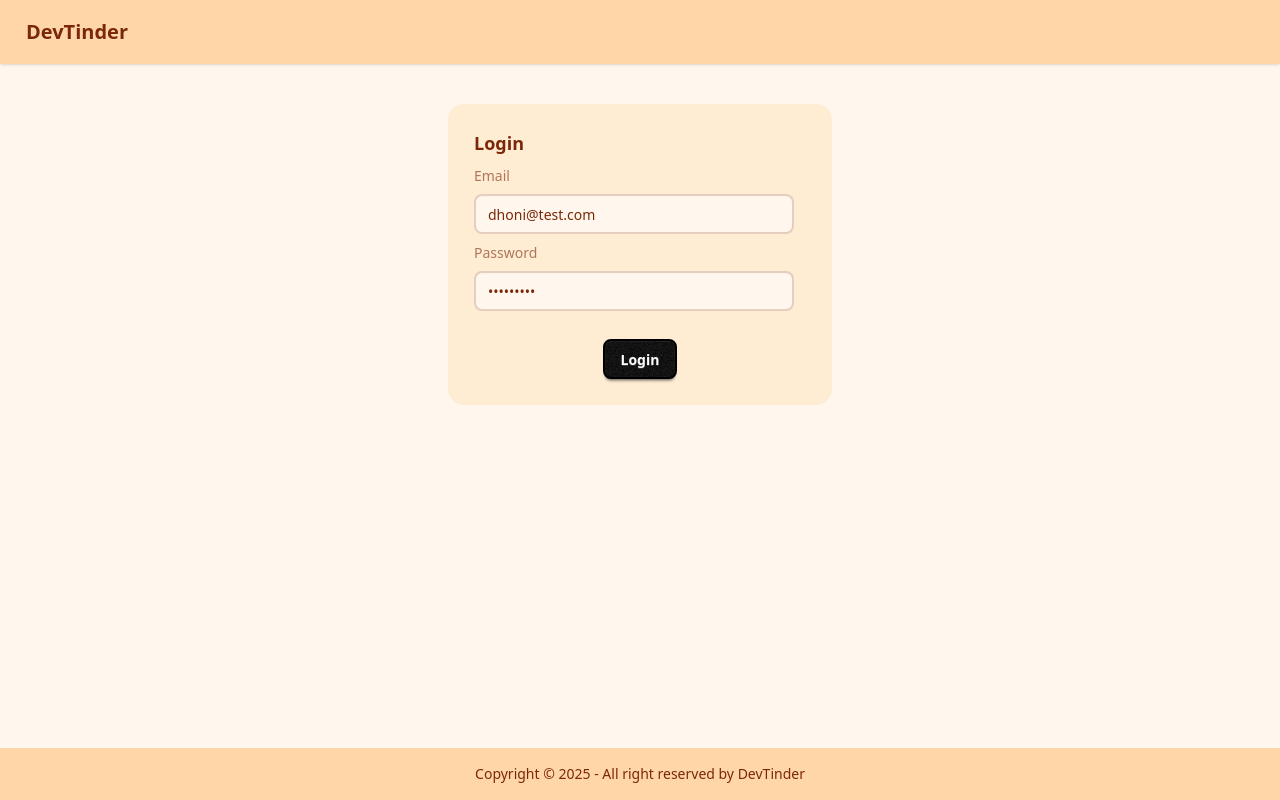
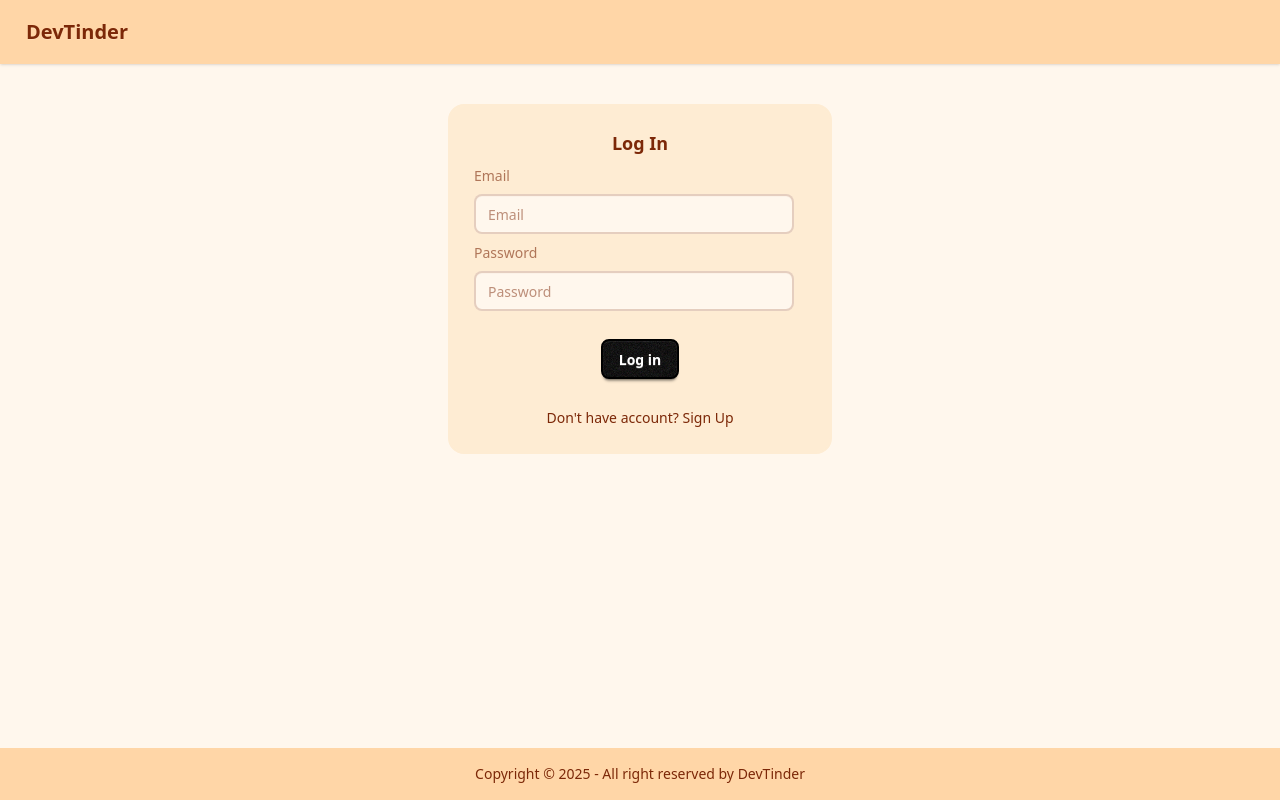
Before and after one commit to ranasauravsingh/dev_tinder_frontend, a React (Vite) app: page /login in a window 1280 px wide. Built offline with nearby package versions, Linux system fonts and the light colour scheme; no server answers.

Commit message:
[Configure][Ui] added auth form component

```diff
--- a/src/pages/Login.jsx
+++ b/src/pages/Login.jsx
@@ -5,19 +5,18 @@ import { useNavigate } from "react-router-dom";
 import { REQUEST_LOGIN } from "../services/auth";
 import { addUser } from "../store/userSlice";
 import { handleError } from "../helpers/common_functions";
+import AuthForm from "../ui/AuthForm";
 
 const Login = () => {
 	const dispatch = useDispatch();
 	const navigate = useNavigate();
 
-	const [email, setEmail] = useState("dhoni@test.com");
-	const [password, setPassword] = useState("Admin@123");
 	const [error, setError] = useState("");
 
-	const handleLogin = () => {
+	const handleLogin = (payload) => {
 		const requestPayload = {
-			emailId: email,
-			password,
+			emailId: payload?.email,
+			password: payload?.password,
 		};
 
 		REQUEST_LOGIN(requestPayload)
@@ -38,38 +37,7 @@ const Login = () => {
 
 	return (
 		<div className="flex justify-center my-10">
-			<div className="card card-border bg-base-200 w-96">
-				<div className="card-body">
-					<h2 className="card-title">Login</h2>
-
-					<label className="label">Email</label>
-					<input
-						type="email"
-						className="input"
-						placeholder="Email"
-						value={email}
-						onChange={(e) => setEmail(e.target.value)}
-					/>
-
-					<label className="label">Password</label>
-					<input
-						type="password"
-						className="input"
-						placeholder="Password"
-						value={password}
-						onChange={(e) => setPassword(e.target.value)}
-					/>
-					{error && <p className="text-red-500">{error}</p>}
-					<div className="card-actions justify-center mt-5">
-						<button
-							className="btn btn-primary"
-							onClick={handleLogin}
-						>
-							Login
-						</button>
-					</div>
-				</div>
-			</div>
+			<AuthForm isLogin={true} error={error} handleSubmit={handleLogin} />
 		</div>
 	);
 };
--- /dev/null
+++ b/src/ui/AuthForm.jsx
@@ -0,0 +1,84 @@
+import React, { useState } from "react";
+import { Link } from "react-router-dom";
+
+const AuthForm = (props) => {
+	const { isLogin, error, handleSubmit } = props;
+
+	const [firstName, setFirstName] = useState("");
+	const [lastName, setLastName] = useState("");
+	const [email, setEmail] = useState("");
+	const [password, setPassword] = useState("");
+
+	return (
+		<div className="card card-border bg-base-200 w-96">
+			<div className="card-body">
+				<h2 className="card-title justify-center">{isLogin ? "Log In" : "Sign Up"}</h2>
+
+				{!isLogin && (
+					<React.Fragment>
+						<label className="label">First Name</label>
+						<input
+							type="text"
+							className="input"
+							placeholder="First Name"
+							value={firstName}
+							onChange={(e) => setFirstName(e.target.value)}
+						/>
+						<label className="label">Last Name</label>
+						<input
+							type="text"
+							className="input"
+							placeholder="Last Name"
+							value={lastName}
+							onChange={(e) => setLastName(e.target.value)}
+						/>
+					</React.Fragment>
+				)}
+
+				<label className="label">Email</label>
+				<input
+					type="email"
+					className="input"
+					placeholder="Email"
+					value={email}
+					onChange={(e) => setEmail(e.target.value)}
+				/>
+
+				<label className="label">Password</label>
+				<input
+					type="password"
+					className="input"
+					placeholder="Password"
+					value={password}
+					onChange={(e) => setPassword(e.target.value)}
+				/>
+				{error && <p className="text-red-500">{error}</p>}
+				<div className="card-actions justify-center my-5">
+					<button
+						className="btn btn-primary"
+						onClick={() => {
+							const payload = {
+								...(firstName !== "" && { firstName }),
+								...(lastName !== "" && { lastName }),
+								email,
+								password,
+							};
+							handleSubmit(payload);
+						}}
+					>
+						{isLogin ? "Log in" : "Sign up"}
+					</button>
+				</div>
+				<div className="flex justify-center">
+					{isLogin ? (
+						<Link to={"/register"}>Don't have account? Sign Up</Link>
+					) : (
+						<Link to={"/login"}>Have an account? Log In</Link>
+					)}
+				</div>
+			</div>
+		</div>
+	);
+};
+
+export default AuthForm;
```
